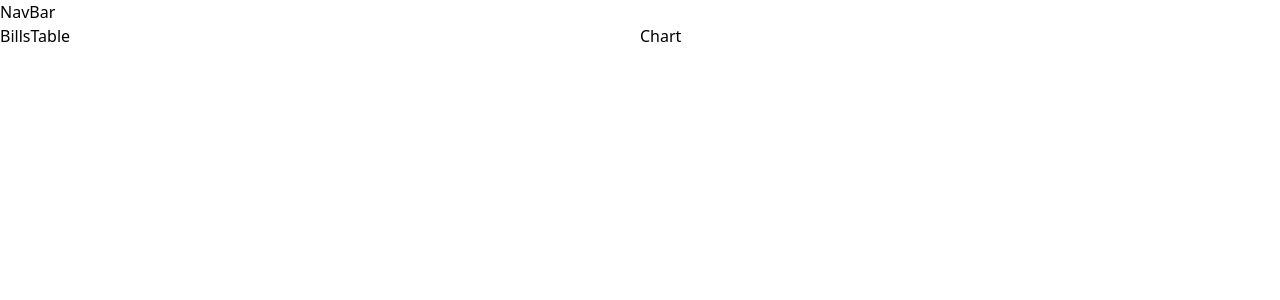
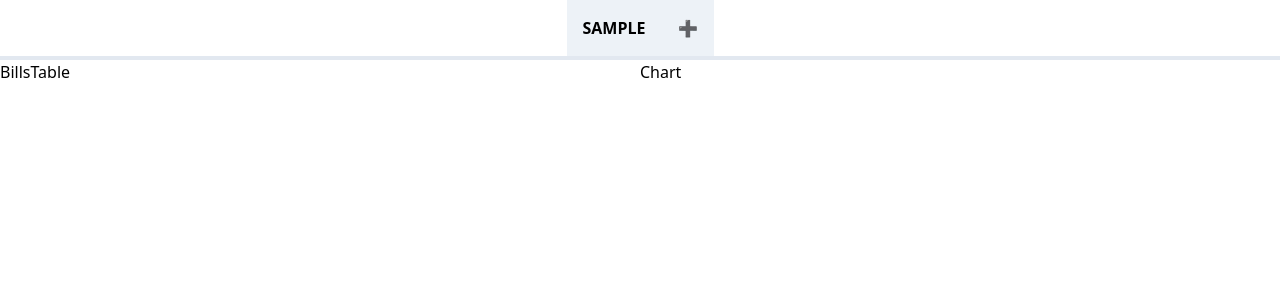
Before and after one commit to peteoshea/vue-bill-tracker, a Vue app: page / in a window 1280 px wide. Both pictures are taken after typing "Sample" into the empty fields and a click on the button "Add". Shown: the top 300 px of the page. Built offline with nearby package versions, Linux system fonts and the light colour scheme.

Commit message:
Add categories to the navbar and style it
Also added an add button that opens the add category component

```diff
--- a/src/App.vue
+++ b/src/App.vue
@@ -2,7 +2,7 @@
   <main>
     <AddCategory v-if="shouldShowAddCategory" v-on:addCategory="addCategory" />
     <div v-else>
-      <NavBar />
+      <NavBar :categories="categories" v-on:triggerShowAddCategory="triggerShowAddCategory" />
       <div class="container flex">
         <div class="w-1/2">
           <BillsTable />
@@ -50,6 +50,9 @@ export default {
       this.categories.push(category);
       this.shouldShowAddCategory = false;
     },
+    triggerShowAddCategory() {
+      this.shouldShowAddCategory = true;
+    },
   },
   watch: {
     categories() {
--- a/src/components/NavBar.vue
+++ b/src/components/NavBar.vue
@@ -1,9 +1,25 @@
 <template>
-  <div>NavBar</div>
+  <ul class="list-reset inline flex justify-center border-b-4 mb-0">
+    <li
+      class="p-4 inline bg-gray-200 hover:bg-gray-400 uppercase font-black cursor-pointer"
+      v-for="category in categories"
+      :key="category"
+    >{{category}}</li>
+    <li
+      class="p-4 inline bg-gray-200 hover:bg-gray-400 uppercase font-black cursor-pointer"
+      @click="triggerShowAddCategory"
+    >➕</li>
+  </ul>
 </template>
 
 <script>
 export default {
   name: "NavBar",
+  props: ["categories"],
+  methods: {
+    triggerShowAddCategory() {
+      this.$emit("triggerShowAddCategory");
+    },
+  },
 };
 </script>
```
